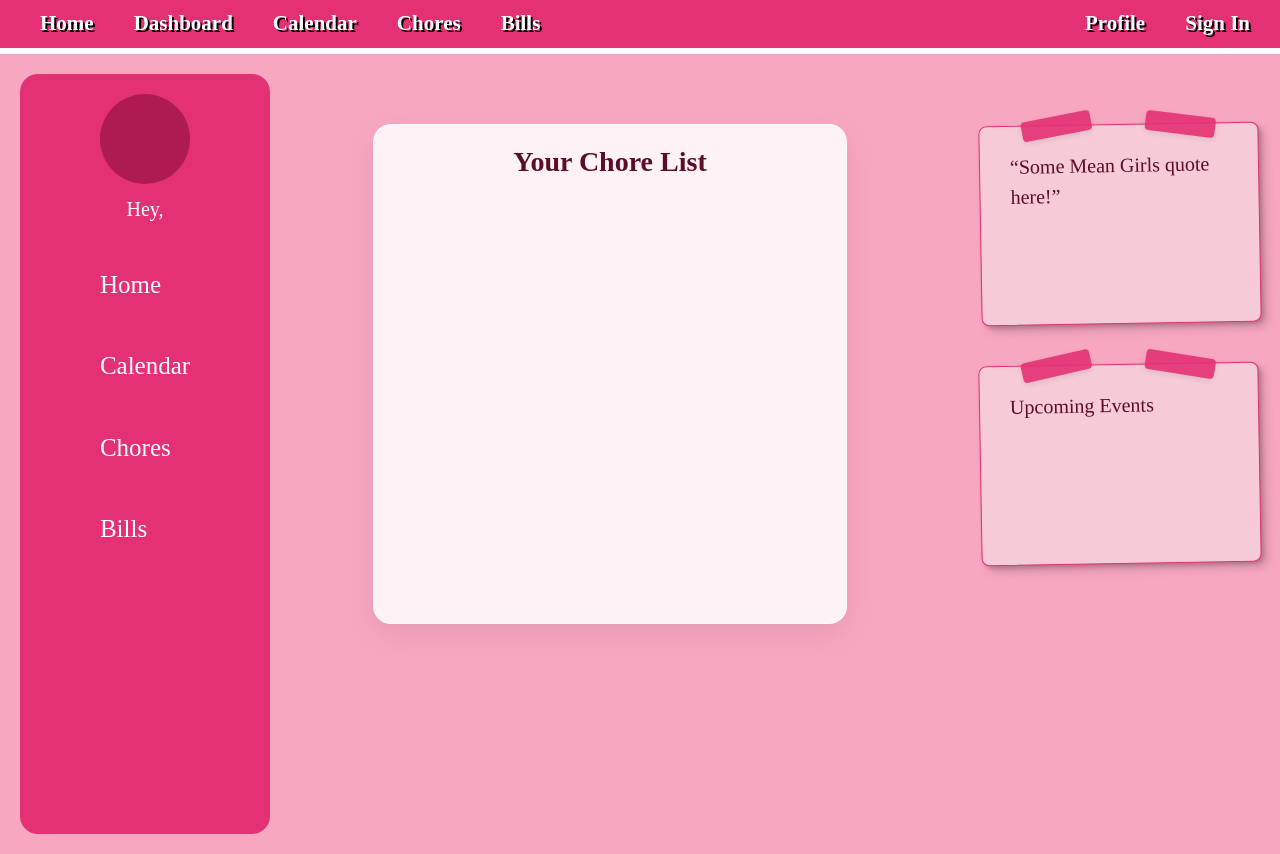
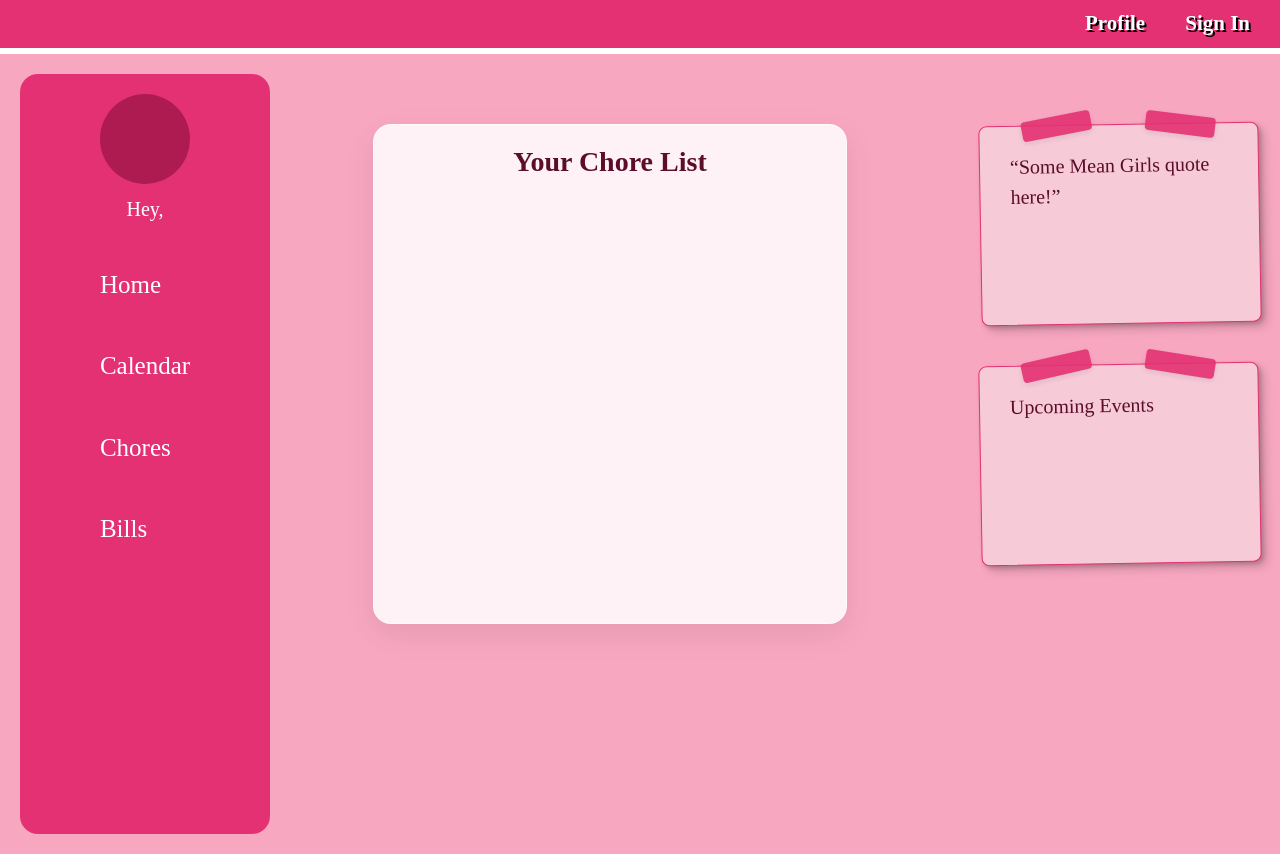
Before and after one commit to CPP-SheCodes-SLP-2025-26/fullstack, a React (Vite) app in the folder frontend/: page /dashboard in a window 1280 px wide. Built offline with nearby package versions, Linux system fonts and the light colour scheme; a web font is replaced by a local one.

Commit message:
dashboard navbar fixed

```diff
--- a/frontend/src/components/NavBar.css
+++ b/frontend/src/components/NavBar.css
@@ -11,13 +11,14 @@
 .navbar-links {
   display: flex;
   gap: 40px;
-  padding-left: 40px; /* <-- this will now work properly */
+  /*padding-left: 40px; /* <-- this will now work properly */
 }
 
 /* Right-side links */
 .navbar-right {
   display: flex;
   gap: 40px;
+  margin-left: auto;
   padding-right: 30px;
 }
 
--- a/frontend/src/components/NavBar.jsx
+++ b/frontend/src/components/NavBar.jsx
@@ -1,20 +1,27 @@
-import { Link } from "react-router-dom";
+import { Link, useLocation } from "react-router-dom";
 import "./NavBar.css";
 
 export default function Navbar() {
+  const location = useLocation();
+  const onDashboard = location.pathname.toLowerCase() === "/dashboard";
+
+  console.log("Current path:", location.pathname);
+
   return (
     <nav className="navbar">
-      <div className="navbar-links">
-        <Link to="/Home">Home</Link>
-        <Link to="/Dashboard">Dashboard</Link>
-        <Link to="/Calendar">Calendar</Link>
-        <Link to="/Chores">Chores</Link>
-        <Link to="/Bills">Bills</Link>
-      </div>
+      {!onDashboard && (
+        <div className="navbar-links">
+          <Link to="/home">Home</Link>
+          <Link to="/dashboard">Dashboard</Link>
+          <Link to="/calendar">Calendar</Link>
+          <Link to="/chores">Chores</Link>
+          <Link to="/bills">Bills</Link>
+        </div>
+      )}
 
       <div className="navbar-right">
-        <Link to="/Profile" className="user-profile">Profile</Link>
-        <Link to="/Login" className="navbar-signin">Sign In</Link>
+        <Link to="/profile" className="user-profile">Profile</Link>
+        <Link to="/login" className="navbar-signin">Sign In</Link>
       </div>
     </nav>
   );
--- a/frontend/src/pages/Dashboard.css
+++ b/frontend/src/pages/Dashboard.css
@@ -7,6 +7,7 @@
   padding: 20px;
   background: #f8a7c1; /* use same base background as home page */
   font-family: "Barbie", "Dollie Script", serif;
+  /*text-shadow: 2px 2px #000; --> ugly*/
 }
 
 /* Sidebar (left) */
```
